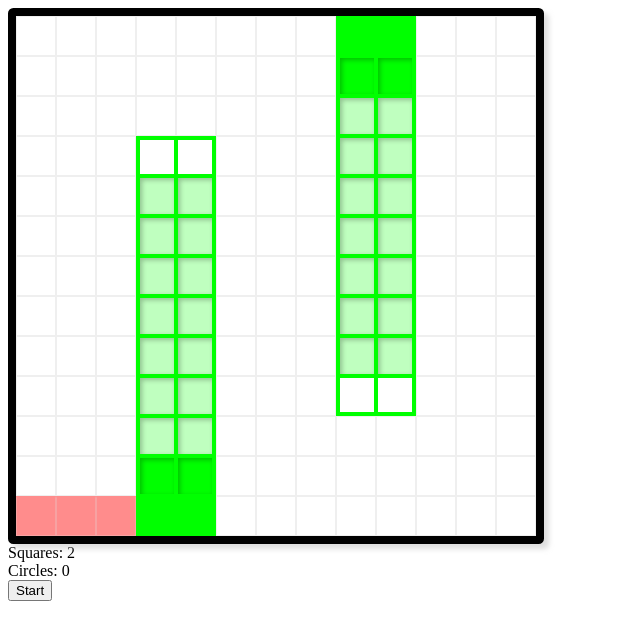
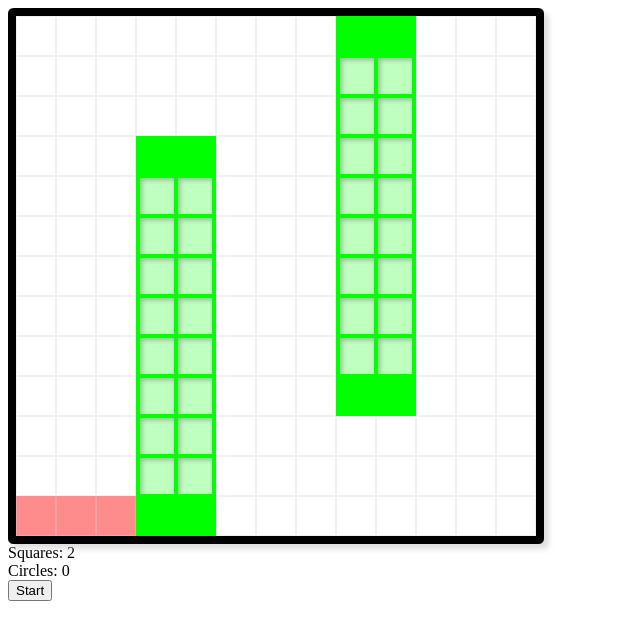
Before and after one commit to CyanFaux/Milestone-Project-1, a plain HTML site: page index.html in a window 1280 px wide. Shown: the whole page, without its empty margins (0-640 px from the left). Drawn offline with Linux system fonts and the light colour scheme.

Commit message:
cleaned up unbuildable tiles

```diff
--- a/styles.css
+++ b/styles.css
@@ -135,7 +135,7 @@
   animation: flicker 2s infinite alternate;
 }
 
-#d1, #d2, #e1, #e2, #i13, #j13, #i12, #j12 {
+#d1, #d10, #e1, #e10, #i13, #j13, #i4, #j4 {
     background-color: rgb(0, 255, 0);
 }
 
```
